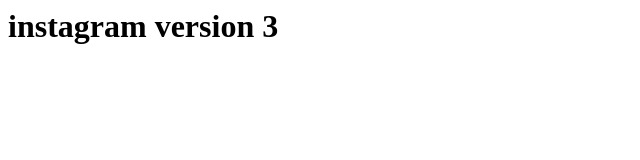
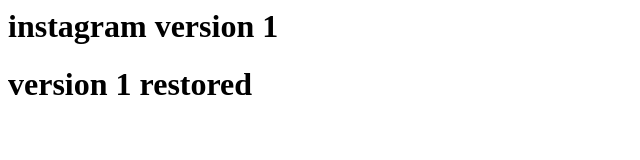
Before and after one commit to sarath7272/git-sample-5, a plain HTML site: page index.html in a window 1280 px wide. Shown: the whole page, without its empty margins (0-640 px from the left). Drawn offline with Linux system fonts and the light colour scheme.

Commit message:
version 1 restored

```diff
--- a/index.html
+++ b/index.html
@@ -1,3 +1,6 @@
 <h1>
-    instagram version 3
+    instagram version 1
 </h1>
+<h1>
+    version 1 restored
+</h1>
```
